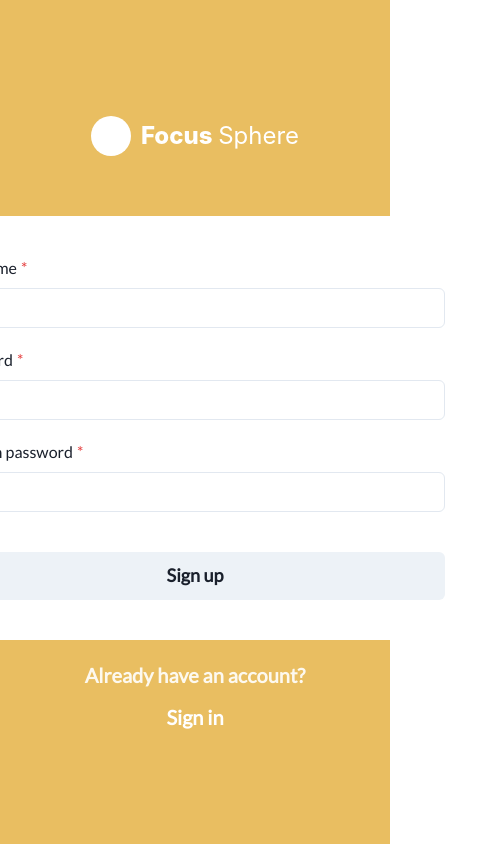
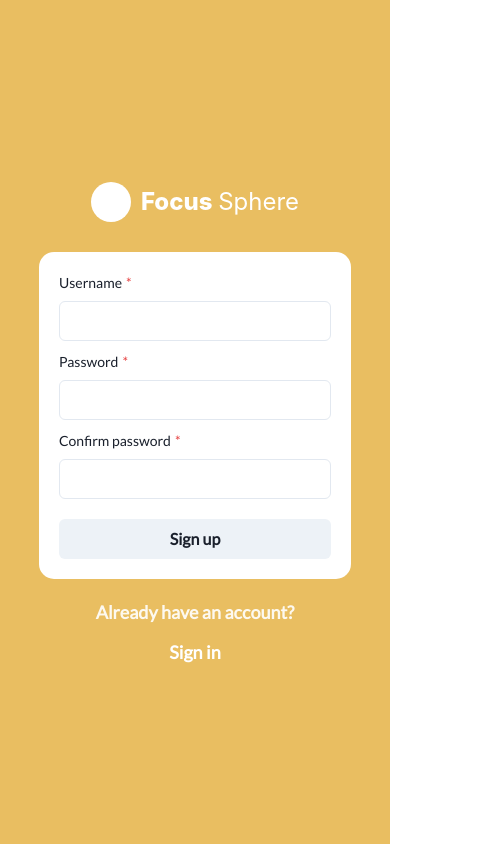
Before and after one commit to okawidhyartha/focus-frontend, a React (Vite) app: page /sign-up in a window 390 px wide. Shown: the whole page, 485 px wide, since content can reach past the window. Built offline with nearby package versions, Linux system fonts and the light colour scheme.

Commit message:
fix: responsive auth page

```diff
--- a/src/pages/auth/signIn.jsx
+++ b/src/pages/auth/signIn.jsx
@@ -64,17 +64,26 @@ export default function SignInPage() {
       <Box
         borderRadius={15}
         backgroundColor={"white"}
-        px={"40px"}
-        py="40px"
-        mt="60px"
+        p={{ base: "20px", md: "40px" }}
+        width={{ base: "80vw", md: "500px" }}
+        mt={{ base: "30px", md: "60px" }}
       >
         <form onSubmit={handleSubmit(onSubmit)}>
-          <VStack gap={5} mb="40px">
+          <VStack
+            gap={{ base: "10px", md: 5 }}
+            mb={{ base: "20px", md: "40px" }}
+          >
             <FormControl isRequired isInvalid={errors.username}>
-              <FormLabel htmlFor="username">Username</FormLabel>
+              <FormLabel
+                htmlFor="username"
+                fontSize={{ base: "14px", md: "16px" }}
+              >
+                Username
+              </FormLabel>
               <Input
+                fontSize={{ base: "14px", md: "16px" }}
                 type="text"
-                width={500}
+                width={"full"}
                 id="username"
                 {...register("username", {
                   required: "This is required",
@@ -88,15 +97,21 @@ export default function SignInPage() {
                   },
                 })}
               />
-              <FormErrorMessage>
+              <FormErrorMessage fontSize={{ base: "14px", md: "16px" }}>
                 {errors.username && errors.username.message}
               </FormErrorMessage>
             </FormControl>
             <FormControl isRequired isInvalid={errors.password}>
-              <FormLabel htmlFor="password">Password</FormLabel>
+              <FormLabel
+                htmlFor="password"
+                fontSize={{ base: "14px", md: "16px" }}
+              >
+                Password
+              </FormLabel>
               <Input
+                fontSize={{ base: "14px", md: "16px" }}
                 type="password"
-                width={500}
+                width={"full"}
                 id="password"
                 {...register("password", {
                   required: "This is required",
@@ -106,13 +121,14 @@ export default function SignInPage() {
                   },
                 })}
               />
-              <FormErrorMessage>
+              <FormErrorMessage fontSize={{ base: "14px", md: "16px" }}>
                 {errors.password && errors.password.message}
               </FormErrorMessage>
             </FormControl>
           </VStack>
           <Button
-            size={"lg"}
+            fontSize={{ base: "14px", md: "16px" }}
+            size={{ base: "md", md: "lg" }}
             width={"100%"}
             type="submit"
             isLoading={isSubmitting}
@@ -124,14 +140,14 @@ export default function SignInPage() {
       </Box>
       <Text
         fontWeight={"bold"}
-        fontSize={"20px"}
+        fontSize={{ base: "18px", md: "20px" }}
         color={"rgba(255,255,255,0.9)"}
         mt="20px"
       >
         Don’t have an account?
       </Text>
       <Button
-        fontSize={"20px"}
+        fontSize={{ base: "18px", md: "20px" }}
         color={"white"}
         variant={"link"}
         mt="15px"
--- a/src/pages/auth/signUp.jsx
+++ b/src/pages/auth/signUp.jsx
@@ -64,17 +64,26 @@ export default function SignUpPage() {
       <Box
         borderRadius={15}
         backgroundColor={"white"}
-        px={"40px"}
-        py="40px"
-        mt="60px"
+        p={{ base: "20px", md: "40px" }}
+        width={{ base: "80vw", md: "500px" }}
+        mt={{ base: "30px", md: "60px" }}
       >
         <form onSubmit={handleSubmit(onSubmit)}>
-          <VStack gap={5} mb="40px">
+          <VStack
+            gap={{ base: "10px", md: 5 }}
+            mb={{ base: "20px", md: "40px" }}
+          >
             <FormControl isRequired isInvalid={errors.username}>
-              <FormLabel htmlFor="username">Username</FormLabel>
+              <FormLabel
+                fontSize={{ base: "14px", md: "16px" }}
+                htmlFor="username"
+              >
+                Username
+              </FormLabel>
               <Input
+                fontSize={{ base: "14px", md: "16px" }}
                 type="text"
-                width={500}
+                width={"full"}
                 id="username"
                 {...register("username", {
                   required: "This is required",
@@ -88,15 +97,21 @@ export default function SignUpPage() {
                   },
                 })}
               />
-              <FormErrorMessage>
+              <FormErrorMessage fontSize={{ base: "14px", md: "16px" }}>
                 {errors.username && errors.username.message}
               </FormErrorMessage>
             </FormControl>
             <FormControl isRequired isInvalid={errors.password}>
-              <FormLabel htmlFor="password">Password</FormLabel>
+              <FormLabel
+                fontSize={{ base: "14px", md: "16px" }}
+                htmlFor="password"
+              >
+                Password
+              </FormLabel>
               <Input
+                fontSize={{ base: "14px", md: "16px" }}
                 type="password"
-                width={500}
+                width={"full"}
                 id="password"
                 {...register("password", {
                   required: "This is required",
@@ -106,15 +121,21 @@ export default function SignUpPage() {
                   },
                 })}
               />
-              <FormErrorMessage>
+              <FormErrorMessage fontSize={{ base: "14px", md: "16px" }}>
                 {errors.password && errors.password.message}
               </FormErrorMessage>
             </FormControl>
             <FormControl isRequired isInvalid={errors.confirmPassword}>
-              <FormLabel htmlFor="confirmPassword">Confirm password</FormLabel>
+              <FormLabel
+                fontSize={{ base: "14px", md: "16px" }}
+                htmlFor="confirmPassword"
+              >
+                Confirm password
+              </FormLabel>
               <Input
+                fontSize={{ base: "14px", md: "16px" }}
                 type="password"
-                width={500}
+                width={"full"}
                 id="confirmPassword"
                 {...register("confirmPassword", {
                   required: "This is required",
@@ -127,13 +148,14 @@ export default function SignUpPage() {
                     "The passwords do not match",
                 })}
               />
-              <FormErrorMessage>
+              <FormErrorMessage fontSize={{ base: "14px", md: "16px" }}>
                 {errors.confirmPassword && errors.confirmPassword.message}
               </FormErrorMessage>
             </FormControl>
           </VStack>
           <Button
-            size={"lg"}
+            fontSize={{ base: "14px", md: "16px" }}
+            size={{ base: "md", md: "lg" }}
             width={"100%"}
             type="submit"
             isLoading={isSubmitting}
@@ -145,14 +167,14 @@ export default function SignUpPage() {
       </Box>
       <Text
         fontWeight={"bold"}
-        fontSize={"20px"}
+        fontSize={{ base: "18px", md: "20px" }}
         color={"rgba(255,255,255,0.9)"}
         mt="20px"
       >
         Already have an account?
       </Text>
       <Button
-        fontSize={"20px"}
+        fontSize={{ base: "18px", md: "20px" }}
         color={"white"}
         variant={"link"}
         mt="15px"
```
